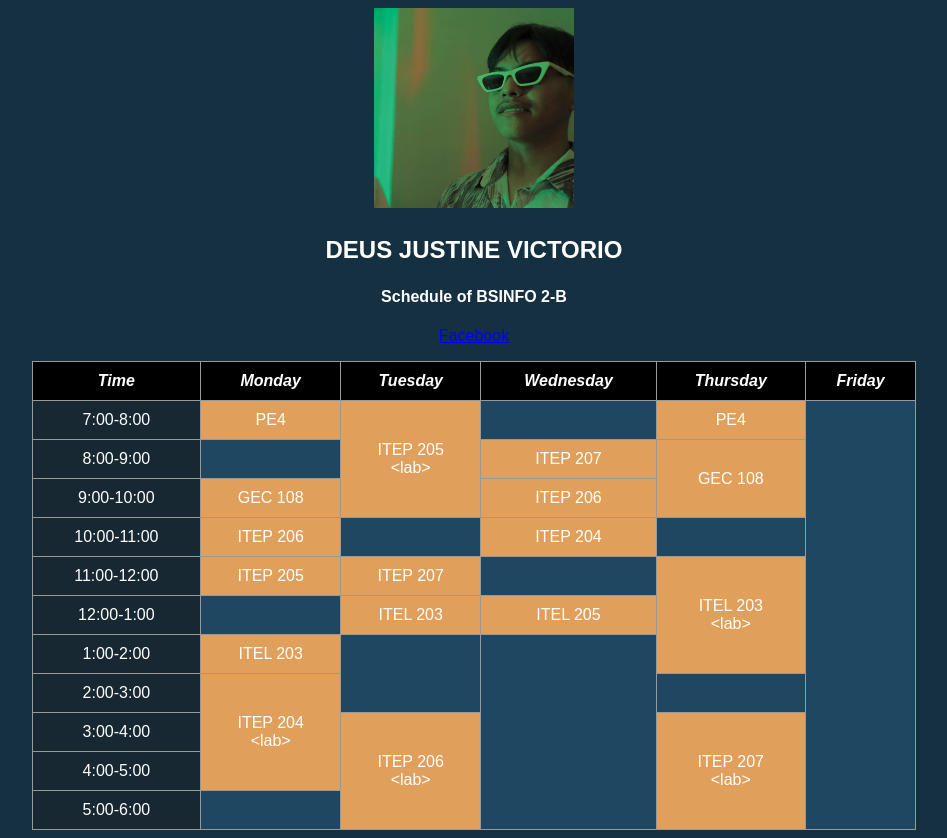
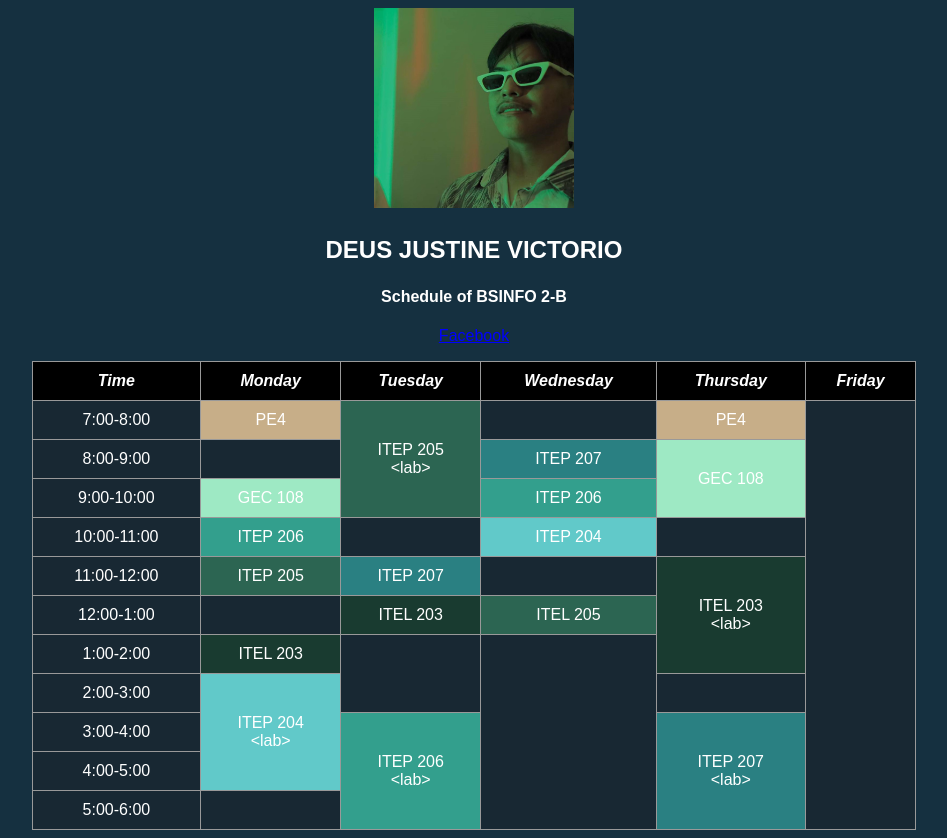
Before and after one commit to su3eddd/schedule, a plain HTML site: page index.html in a window 1280 px wide. Shown: the whole page, without its empty margins (166-1113 px from the left). Drawn offline with Linux system fonts and the light colour scheme.

Commit message:
Add files via upload

```diff
--- a/index.html
+++ b/index.html
@@ -12,7 +12,7 @@
     <img src="me.jpg" alt="me" width="200" height="200">
     <h3>DEUS JUSTINE VICTORIO</h3>
     <h4>Schedule of BSINFO 2-B</h4>
-    <p><a href="https://www.facebook.com/DJ.VICTORIO23">Facebook</a></p>
+    <p class="link"><a href="https://www.facebook.com/DJ.VICTORIO23">Facebook</a></p>
     <table>
         <tr>
             <th>Time</th>
@@ -24,58 +24,58 @@
         </tr>
         <tr>
             <td>7:00-8:00</td>
-            <td>PE4</td>
-            <td rowspan="3">ITEP 205<br>&lt;lab&gt;<br></td>
+            <td class="pe">PE4</td>
+            <td class="media" rowspan="3">ITEP 205<br>&lt;lab&gt;<br></td>
             <td></td>
-            <td>PE4</td>
+            <td class="pe">PE4</td>
             <td rowspan="11"></td>
         </tr>
         <tr>
             <td>8:00-9:00</td>
             <td></td>
-            <td>ITEP 207</td>
-            <td rowspan="2">GEC 108</td>
+            <td class="net">ITEP 207</td>
+            <td rowspan="2" class="ethics">GEC 108</td>
         </tr>
         <tr>
             <td>9:00-10:00</td>
-            <td>GEC 108</td>
-            <td>ITEP 206</td>
+            <td class="ethics">GEC 108</td>
+            <td class="logic">ITEP 206</td>
         </tr>
         <tr>
             <td>10:00-11:00</td>
-            <td>ITEP 206</td>
+            <td class="logic">ITEP 206</td>
             <td></td>
-            <td>ITEP 204</td>
+            <td class="data">ITEP 204</td>
             <td></td>
         </tr>
         <tr>
             <td>11:00-12:00</td>
-            <td>ITEP 205</td>
-            <td>ITEP 207</td>
+            <td class="media">ITEP 205</td>
+            <td class="net">ITEP 207</td>
             <td></td>
-            <td rowspan="3">ITEL 203<br>&lt;lab&gt;<br></td>
+            <td rowspan="3" class="web">ITEL 203<br>&lt;lab&gt;<br></td>
         </tr>
         <tr>
             <td>12:00-1:00</td>
             <td></td>
-            <td>ITEL 203</td>
-            <td>ITEL 205</td>
+            <td class="web">ITEL 203</td>
+            <td class="media">ITEL 205</td>
         </tr>
         <tr>
             <td>1:00-2:00</td>
-            <td>ITEL 203</td>
+            <td class="web">ITEL 203</td>
             <td rowspan="2"></td>
             <td rowspan="5"></td>
         </tr>
         <tr>
             <td>2:00-3:00</td>
-            <td rowspan="3">ITEP 204<br>&lt;lab&gt;<br></td>
+            <td rowspan="3" class="data">ITEP 204<br>&lt;lab&gt;<br></td>
             <td></td>
         </tr>
         <tr>
             <td>3:00-4:00</td>
-            <td rowspan="3">ITEP 206<br>&lt;lab&gt;<br></td>
-            <td rowspan="3">ITEP 207<br>&lt;lab&gt;<br></td>
+            <td rowspan="3" class="logic">ITEP 206<br>&lt;lab&gt;<br></td>
+            <td rowspan="3" class="net">ITEP 207<br>&lt;lab&gt;<br></td>
         </tr>
         <tr>
             <td>4:00-5:00</td>
--- a/style.css
+++ b/style.css
@@ -37,11 +37,36 @@ td:first-child {
 }
 
 td:empty {
-    background-color: #1F4762;
+    background-color: #182833;
 }
 a {
     color: blue;
 }
+
+
+/* subject colors */
+.pe{
+    background-color: #c7ae88;
+}
+.ethics{
+    background-color: #9ee9c4;
+}
+.media{
+    background-color: #2c6552;
+}
+.net{
+    background-color: #2a8082;
+}
+.logic{
+    background-color: #339f8d;
+}
+.data{
+    background-color: #61c9c9;
+}
+.web{
+    background-color: #193b30;
+}
+
 
 /* Print Mode */
 @media print {
@@ -50,7 +75,7 @@ a {
         background-color: white;
     }
 
-    table, th, td {
+    table, th, td{
         color: black;
         background-color: white;
         border-color: #ddd;
```
